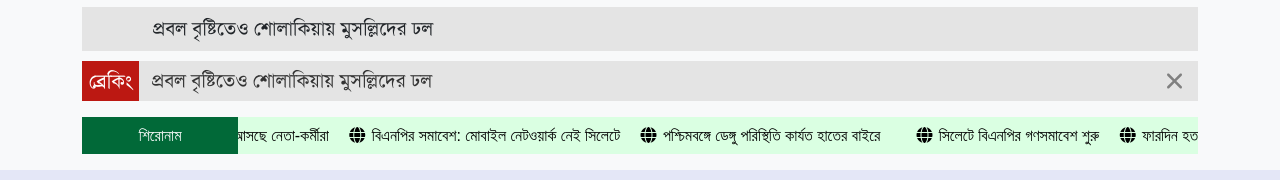
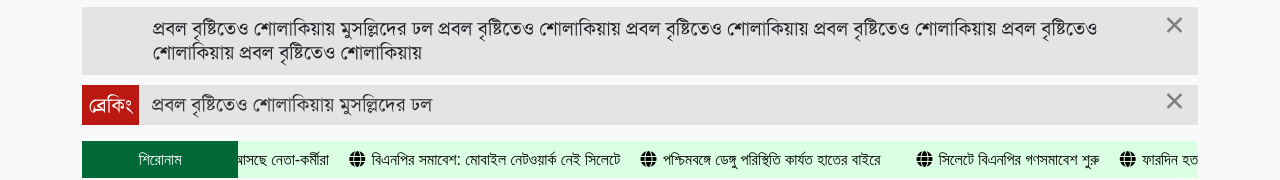
Before and after one commit to NeyamatUllahBulbul/newspaper-template-bootstrap5, a plain HTML site: page index.html in a window 1280 px wide. Shown: the part 324-504 px from the top of the page. Drawn offline with Linux system fonts and the light colour scheme.

Commit message:
change in breaking news

```diff
--- a/assets/plugins/js/index.js
+++ b/assets/plugins/js/index.js
@@ -33,5 +33,5 @@ function manage_mega_menu (data) {
 }
 
 function close_breaking_news () {
-    document.getElementById('breaking-section').style.display = "none";
+    document.getElementById('remove').style.display = "none";
 }
--- a/index.html
+++ b/index.html
@@ -6,7 +6,7 @@
     <meta name="description" content="">
     <meta name="author" content="">
     <meta name="generator" content="">
-    <title>INKQ</title>
+    <title>DP</title>
 
     <link rel="canonical" href="https://getbootstrap.com/docs/5.2/examples/offcanvas-navbar/">
 
@@ -18,6 +18,21 @@
     <link rel="stylesheet" href="assets/plugins/breaking/breaking.css">
     <!--Jquery-->
     <script src="assets/plugins/js/jquery-3.6.1.min.js"></script>
+    <style>
+
+
+        @media only screen and (max-width: 360px) {
+
+            }
+        /*    .margin-br{*/
+        /*        margin-top: 13px;*/
+        /*    }*/
+        /*}*/
+        /*.gradbox {*/
+        /*    background-color: #E4E4E4;*/
+        /*    background-image: linear-gradient(to right, red 5%, rgba(0,0,0,0) 5%);*/
+        /*}*/
+    </style>
 </head>
 <body class="bg-light">
 <!-- Header-->
@@ -296,12 +311,16 @@
 <main class="main-contents">
 
     <div class="container">
-
-        <div class="breaking-news" style="width: 100%; background-color: #E4E4E4; font-size: 20px; margin-top: 10px; padding: 10px 58px 10px 58px;display: flex; align-items: center; position: relative;">
-            <p class="my-0" style="margin-left: 13px; font-size: 19px;">প্রবল বৃষ্টিতেও শোলাকিয়ায় মুসল্লিদের ঢল</p>
-        </div>
-
-        <div class="breaking_news bn-bordernone bn-darkred position-relative" id="breaking-section">
+        <div id="remove">
+        <div class="d-flex flex-row"   style="width: 100%; background-color: #E4E4E4; font-size: 20px; margin-top: 10px; padding: 10px 58px 10px 58px; align-items: center; position: relative;">
+            <p class="my-0" style="margin-left: 13px; font-size: 19px; width: 100%">প্রবল বৃষ্টিতেও শোলাকিয়ায় মুসল্লিদের ঢল প্রবল বৃষ্টিতেও শোলাকিয়ায় প্রবল বৃষ্টিতেও শোলাকিয়ায় প্রবল বৃষ্টিতেও শোলাকিয়ায় প্রবল বৃষ্টিতেও শোলাকিয়ায় প্রবল বৃষ্টিতেও শোলাকিয়ায়</p>
+            <span class="btn-breaking-close" onclick="close_breaking_news()">
+                <i class="fa fa-close"></i>
+            </span>
+        </div>
+        </div>
+
+        <div class="breaking_news bn-bordernone bn-darkred position-relative" id="remove-section">
             <div class="bn-title" style="width: auto;">
                 <h2 style="display: inline-block;"><span>ব্রেকিং</span></h2>
             </div>
```
Also changed, not shown: assets/plugins/breaking/breaking.css.
